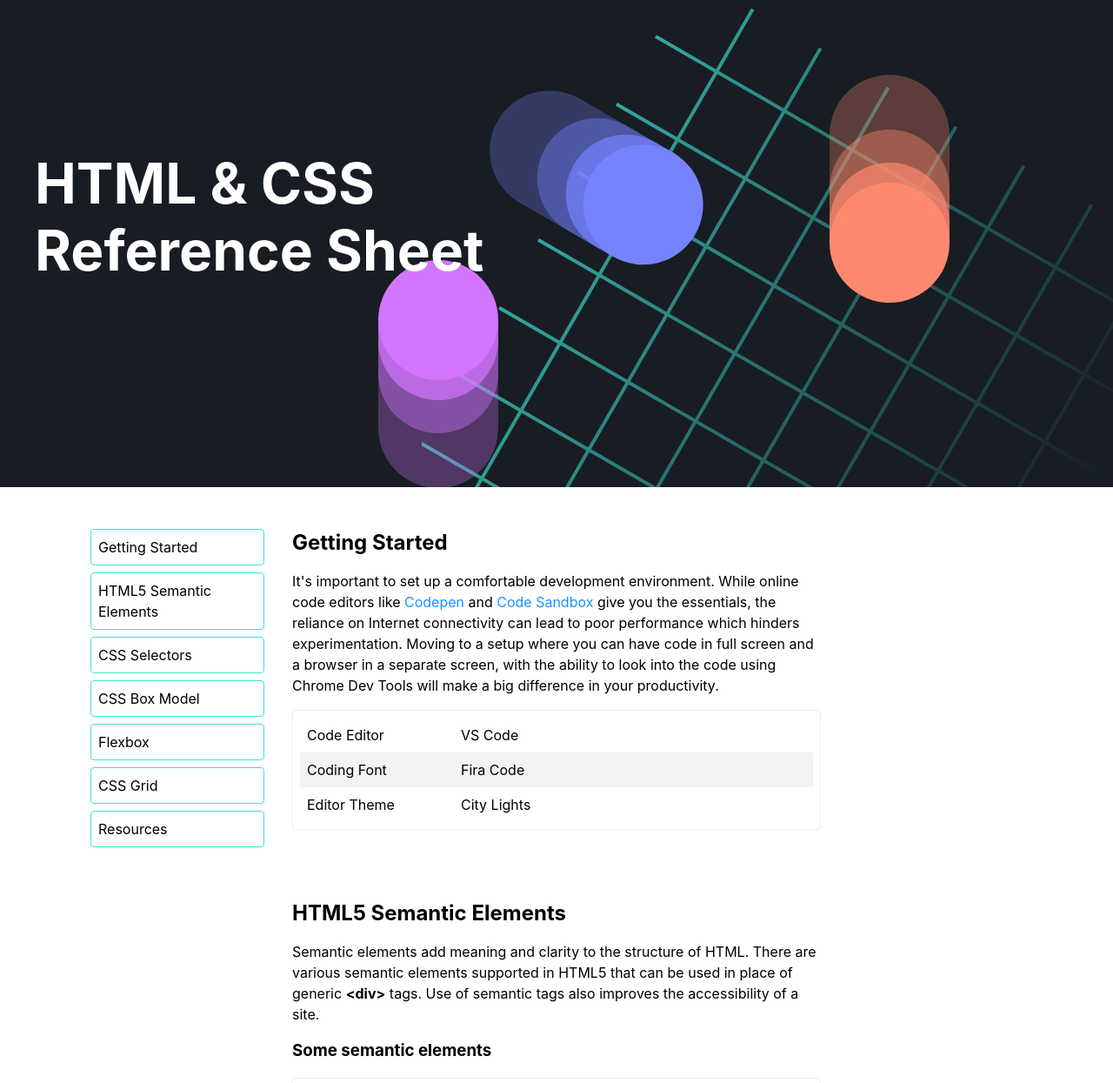
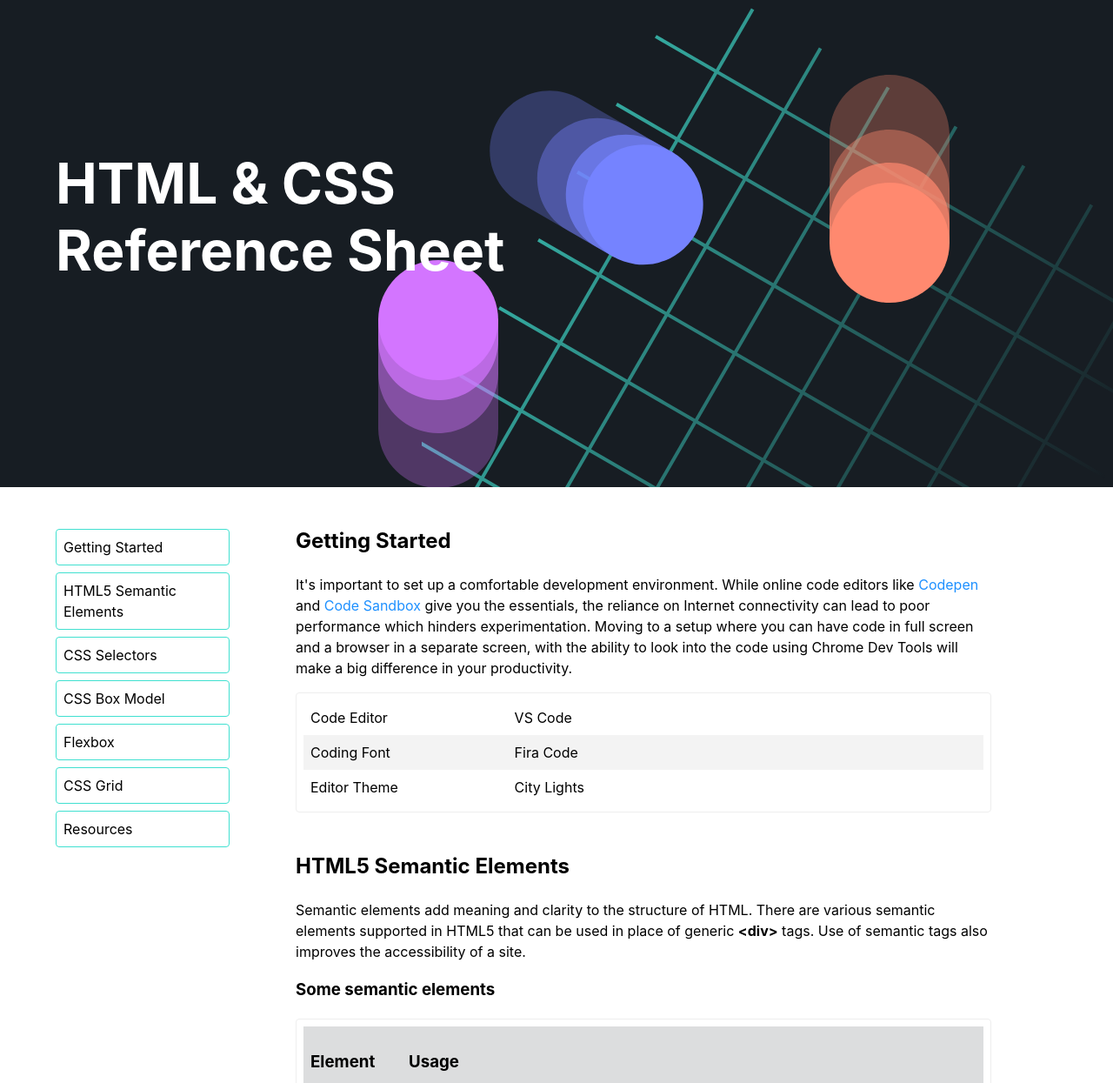
Before and after one commit to JonoMacC/html-css-cheatsheet, a plain HTML site: page index.html in a window 1280 px wide. Shown: the part 60-1305 px from the top of the page at 87% size. Drawn offline with Linux system fonts and the light colour scheme.

Commit message:
Simplify grid layout

```diff
--- a/index.html
+++ b/index.html
@@ -11,10 +11,13 @@
       rel="stylesheet"
     />
   </head>
-  <body class="container">
+  <body>
     <header>
+      <section class="container" id="title">
         <h1>HTML & CSS <br />Reference Sheet</h1>
+      </section>
     </header>
+    <section class="page-content container">
       <nav>
         <ul class="btn-link">
           <li><a href="#starting">Getting Started</a></li>
@@ -24,7 +27,7 @@
           <li><a href="#css-selectors">CSS Selectors</a></li>
           <li><a href="#box-model">CSS Box Model</a></li>
           <li><a href="#flexbox">Flexbox</a></li>
-        <li><a href="#grid">CSS Grid</a></li>
+          <li><a href="#cssgrid">CSS Grid</a></li>
           <li><a href="#resources">Resources</a></li>
         </ul>
       </nav>
@@ -68,10 +71,10 @@
           <article>
             <h2>HTML5 Semantic Elements</h2>
             <p>
-            Semantic elements add meaning and clarity to the structure of HTML.
-            There are various semantic elements supported in HTML5 that can be
-            used in place of generic <strong>&lt;div&gt;</strong> tags. Use of
-            semantic tags also improves the accessibility of a site.
+              Semantic elements add meaning and clarity to the structure of
+              HTML. There are various semantic elements supported in HTML5 that
+              can be used in place of generic <strong>&lt;div&gt;</strong> tags.
+              Use of semantic tags also improves the accessibility of a site.
             </p>
             <h3>Some semantic elements</h3>
             <table>
@@ -96,8 +99,8 @@
                 <tr>
                   <td>&lt;main&gt;</td>
                   <td>
-                  The main content of the document. Typically between the header
-                  and the footer.
+                    The main content of the document. Typically between the
+                    header and the footer.
                   </td>
                 </tr>
                 <tr>
@@ -154,15 +157,16 @@
             <h2>CSS Selectors</h2>
             <p>
               CSS needs to be able to select elements in order to style them
-            correctly. Improper selection can easily lead to unintended visuals.
-            Keeping some key tips in mind should clear up most issues.
+              correctly. Improper selection can easily lead to unintended
+              visuals. Keeping some key tips in mind should clear up most
+              issues.
             </p>
             <ul>
               <li class="card">
                 <h3>Element Selection</h3>
                 <p>
-                Native HTML elements are selected using the element name without
-                any tags, with styling contained inside curly braces.
+                  Native HTML elements are selected using the element name
+                  without any tags, with styling contained inside curly braces.
                 </p>
                 <code>
                   h2 { <br />
@@ -196,10 +200,10 @@
               <li class="card">
                 <h3>Descendant Selection</h3>
                 <p>
-                Descendants of an element are selected with a space between the
-                name of the ancestor and that of the descendant. All descendants
-                are selected, regardless of how many levels deep they are within
-                the element.
+                  Descendants of an element are selected with a space between
+                  the name of the ancestor and that of the descendant. All
+                  descendants are selected, regardless of how many levels deep
+                  they are within the element.
                 </p>
                 <code>
                   ul li { <br />
@@ -212,8 +216,8 @@
                 <p>
                   Direct children of an element are selected using the
                   <strong>&gt;</strong>
-                combinator. Only elements directly beneath the ancestor will be
-                selected.
+                  combinator. Only elements directly beneath the ancestor will
+                  be selected.
                 </p>
                 <code>
                   ul > li { <br />
@@ -225,10 +229,10 @@
                 <h3>Combined Selection</h3>
                 <p>
                   An element can be targeted based on its membership in multiple
-                classes. This is done similar to a descendant selection but the
-                whitespace is omitted. The below code targets unordered lists of
-                the class "blue" but not any descendant elements that may have
-                that class.
+                  classes. This is done similar to a descendant selection but
+                  the whitespace is omitted. The below code targets unordered
+                  lists of the class "blue" but not any descendant elements that
+                  may have that class.
                 </p>
                 <code>
                   ul.blue { <br />
@@ -241,10 +245,10 @@
                 <p>
                   The <strong>:nth-child()</strong> pseudo-class can be used to
                   select elements based on their position within a group of
-                siblings. This can be handy for selecting first, last, or middle
-                elements or for selecting every nth element (for example only
-                even elements). A simple example is changing the background
-                color of even rows within a table.
+                  siblings. This can be handy for selecting first, last, or
+                  middle elements or for selecting every nth element (for
+                  example only even elements). A simple example is changing the
+                  background color of even rows within a table.
                 </p>
                 <code>
                   tr:nth-child(2n) {<br />
@@ -261,9 +265,9 @@
             <h2>CSS Box Model</h2>
             <p>
               By default CSS uses an inexplicable box model whereby the size of
-            the content box is specified and the padding and border are added to
-            that. This can be remedied by specifying the border-box box model in
-            the CSS.
+              the content box is specified and the padding and border are added
+              to that. This can be remedied by specifying the border-box box
+              model in the CSS.
             </p>
             <code>
               html { <br />
@@ -277,14 +281,15 @@
           <article>
             <h2>Flexbox</h2>
             <p>
-            With the flexbox module, one-dimensional elements can be created in
-            CSS that flow either horizontally or vertically and resize based on
-            screen size without using media queries. With flexbox, the spacing
-            of items within a flexible box can be controlled. Note that there is
-            no explicit control for the gap between items but setting the margin
-            property on individual items can be used to achieve this effect.
+              With the flexbox module, one-dimensional elements can be created
+              in CSS that flow either horizontally or vertically and resize
+              based on screen size without using media queries. With flexbox,
+              the spacing of items within a flexible box can be controlled. Note
+              that there is no explicit control for the gap between items but
+              setting the margin property on individual items can be used to
+              achieve this effect.
             </p>
-          <ul class="btn-link">
+            <ul class="btn-link list-horiz">
               <li>
                 <a
                   href="https://developer.mozilla.org/en-US/docs/Web/CSS/CSS_Flexible_Box_Layout/Basic_Concepts_of_Flexbox"
@@ -293,7 +298,9 @@
                 >
               </li>
               <li>
-              <a href="https://css-tricks.com/snippets/css/a-guide-to-flexbox/">
+                <a
+                  href="https://css-tricks.com/snippets/css/a-guide-to-flexbox/"
+                >
                   A Complete Guide to Flexbox</a
                 >
               </li>
@@ -301,17 +308,17 @@
           </article>
         </section>
 
-      <section id="grid">
+        <section id="cssgrid">
           <article>
             <h2>CSS Grid</h2>
             <p>
               Grid is a powerful module for two-dimensional layouts. Grid allows
-            for the specification of rows and columns, overlapping elements for
-            magazine-style layouts, and defined row and column gaps. It is easy
-            to make the grid fluid according to the screen-size without media
-            queries.
+              for the specification of rows and columns, overlapping elements
+              for magazine-style layouts, and defined row and column gaps. It is
+              easy to make the grid fluid according to the screen-size without
+              media queries.
             </p>
-          <ul class="btn-link">
+            <ul class="btn-link list-horiz">
               <li>
                 <a
                   href="https://developer.mozilla.org/en-US/docs/Web/CSS/CSS_Grid_Layout"
@@ -371,8 +378,8 @@
                   <h3>Can I Use</h3>
                   <p>
                     Not all browsers support all features covered in published
-                  specifications. This site lets you check the compatibility of
-                  what you intend to use.
+                    specifications. This site lets you check the compatibility
+                    of what you intend to use.
                   </p>
                 </a>
               </li>
@@ -380,13 +387,17 @@
           </article>
         </section>
       </main>
+    </section>
+
     <footer>
+      <section class="container">
         <p>
           Hand-coded with ♥ by
           <a href="https://twitter.com/jonmaccaull">Jon MacCaull</a>. See this
           project on
           <a href="https://github.com/JonoMacC/html-css-cheatsheet">Github</a>.
         </p>
+      </section>
     </footer>
   </body>
 </html>
--- a/styles.css
+++ b/styles.css
@@ -9,7 +9,7 @@
 
 html {
   font-size: 16px;
-  line-height: 150%;
+  line-height: 1.5;
   box-sizing: border-box;
   scroll-behavior: smooth;
 }
@@ -26,16 +26,18 @@ html {
 
 /* Universal Styles */
 h1 {
-  font-size: 3rem;
-  line-height: 120%;
-  width: 1200px;
-  margin: 0 auto;
-  position: sticky;
-  top: 2rem;
+  font-size: 2.5rem;
+  line-height: 1.2;
 }
 
 body {
   margin: 0;
+  min-height: 100vh;
+}
+
+body > * {
+  padding-left: 1rem;
+  padding-right: 1rem;
 }
 
 header {
@@ -47,7 +49,6 @@ header {
   background-position: top right;
   background-color: rgb(23, 29, 35);
   color: white;
-  padding: 1rem 1rem;
   grid-column: 1 / span 4;
   display: flex;
   align-items: center;
@@ -87,13 +88,19 @@ a:visited {
 }
 
 .container {
+  width: 90vw;
+  max-width: 1200px;
+  margin: 0 auto;
+  padding: 0;
+}
+
+.page-content {
   display: grid;
-  grid-template-columns: repeat(4, 1fr);
+  grid-template-columns: auto minmax(min-content, 1fr);
 }
 
 section {
-  padding: 2rem 1rem;
-  max-width: 800px;
+  padding-top: 1.5rem;
 }
 
 /* Code Block Styling */
@@ -160,8 +167,13 @@ thead {
 }
 
 /* Section Styles */
+#title {
+  position: sticky;
+  top: 2rem;
+}
+
 main {
-  grid-column: 1 / span 4;
+  max-width: 832px;
   margin: 0 auto;
 }
 
@@ -180,8 +192,12 @@ nav ul {
 }
 
 nav ul > li {
-  margin: 0 1rem 0.5rem 1rem;
+  margin-bottom: 0.5rem;
   width: 12.5rem;
+}
+
+nav ul > li:last-child {
+  margin-bottom: 0;
 }
 
 /* Footer */
@@ -190,9 +206,7 @@ footer {
   font-size: 0.75rem;
   color: white;
   text-align: center;
-  margin: 0;
   padding: 1rem 1rem;
-  grid-column: 1 / span 6;
 }
 
 footer p {
@@ -231,28 +245,34 @@ footer a:visited {
 }
 
 /* Flexbox and CSS Grid Sections */
-#flexbox ul,
-#grid ul {
+.list-horiz {
   display: flex;
   flex-flow: row wrap;
   justify-content: start;
 }
 
-#flexbox ul > li,
-#grid ul > li {
+.list-horiz > li {
   margin: 0 1rem 0.5rem 0;
+}
+
+@media all and (min-width: 567px) {
+  body > * {
+    padding-left: 1.5rem;
+    padding-right: 1.5rem;
+  }
 }
 
 /* Media Query for Desktops */
 @media all and (min-width: 1023px) {
   nav {
     display: block;
-    grid-column: 1 / span 1;
-    margin: 2rem 0 0 auto;
+    grid-column: 1;
+    margin: 2rem 0 0 0;
   }
 
   main {
-    grid-column: 2 / span 2;
+    grid-column: 2;
+    padding: 0 1rem;
   }
 
   header {
@@ -261,6 +281,5 @@ footer a:visited {
 
   h1 {
     font-size: 4rem;
-    line-height: 120%;
   }
 }
```
Lines whose indentation alone changed are shown as unchanged.
